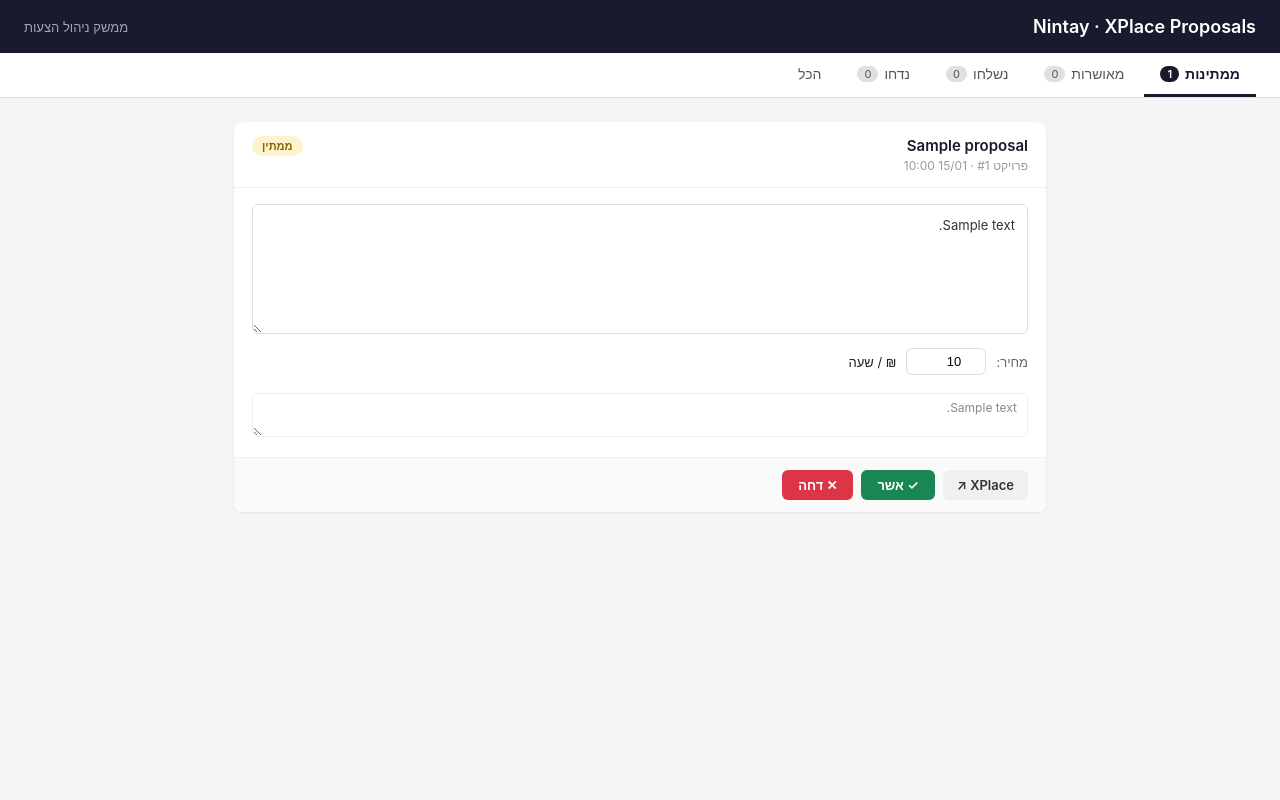
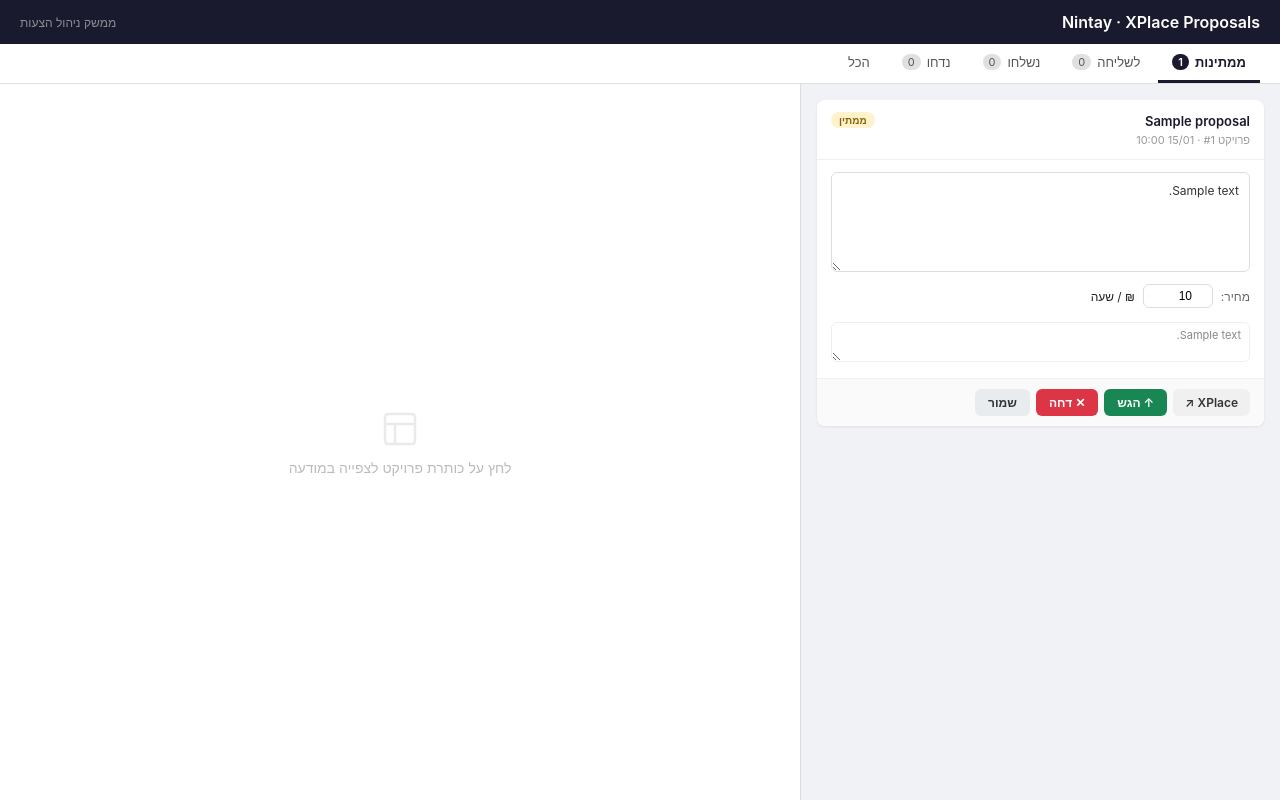
Before and after one commit to michalchemo/xplace-dashboard, a PHP site: page /index.php in a window 1280 px wide. Run offline with PHP 8.4, Linux system fonts and the light colour scheme; tables that the repository leaves empty hold one stand-in row (values such as "Sample post").

Commit message:
Dashboard v2: split layout, preview panel, fix dismiss, submit button, empty proposal support, withdrawals API

```diff
--- a/api/add_proposal.php
+++ b/api/add_proposal.php
@@ -17,7 +17,7 @@ if (!str_starts_with($auth, 'Bearer ') || trim(substr($auth, 7)) !== API_KEY) {
 // --- Input ---
 $body = json_decode(file_get_contents('php://input'), true);
 
-$required = ['project_id', 'project_title', 'project_url', 'proposal_text'];
+$required = ['project_id', 'project_title', 'project_url'];
 foreach ($required as $field) {
     if (empty($body[$field])) {
         http_response_code(400);
@@ -29,7 +29,7 @@ foreach ($required as $field) {
 $project_id    = trim($body['project_id']);
 $project_title = trim($body['project_title']);
 $project_url   = trim($body['project_url']);
-$proposal_text = trim($body['proposal_text']);
+$proposal_text = trim($body['proposal_text'] ?? '');   // optional — empty = pending review
 $price         = (int)($body['price'] ?? 200);
 $price_type    = $body['price_type'] ?? 'hourly';
 
--- a/index.php
+++ b/index.php
@@ -22,124 +22,163 @@ foreach (['pending','approved','dismissed','submitted'] as $s) {
 <title>Nintay — XPlace Proposals</title>
 <style>
   * { box-sizing: border-box; margin: 0; padding: 0; }
-  body { font-family: -apple-system, Arial, sans-serif; background: #f5f5f5; color: #222; }
+  body { font-family: -apple-system, Arial, sans-serif; background: #f0f2f5; color: #222; height: 100vh; display: flex; flex-direction: column; }
 
   header {
-    background: #1a1a2e; color: #fff; padding: 16px 24px;
-    display: flex; align-items: center; justify-content: space-between;
+    background: #1a1a2e; color: #fff; padding: 12px 20px;
+    display: flex; align-items: center; justify-content: space-between; flex-shrink: 0;
   }
-  header h1 { font-size: 18px; font-weight: 600; }
-  header span { font-size: 13px; opacity: .6; }
+  header h1 { font-size: 16px; font-weight: 600; }
 
   nav {
     background: #fff; border-bottom: 1px solid #e0e0e0;
-    padding: 0 24px; display: flex; gap: 4px;
+    padding: 0 20px; display: flex; gap: 4px; flex-shrink: 0;
   }
   nav a {
     display: inline-flex; align-items: center; gap: 6px;
-    padding: 12px 16px; text-decoration: none; color: #555;
-    font-size: 14px; border-bottom: 3px solid transparent;
+    padding: 10px 14px; text-decoration: none; color: #555;
+    font-size: 13px; border-bottom: 3px solid transparent;
   }
   nav a.active { color: #1a1a2e; border-bottom-color: #1a1a2e; font-weight: 600; }
   nav a .badge {
     background: #e0e0e0; color: #555; border-radius: 10px;
-    padding: 1px 7px; font-size: 11px;
+    padding: 1px 6px; font-size: 11px;
   }
   nav a.active .badge { background: #1a1a2e; color: #fff; }
 
-  .container { max-width: 860px; margin: 0 auto; padding: 24px; }
-  .empty { text-align: center; padding: 60px 0; color: #aaa; font-size: 15px; }
+  /* ── Main split layout ── */
+  .workspace {
+    display: flex; flex: 1; overflow: hidden;
+  }
 
+  /* Left: card list */
+  .card-list {
+    flex: 0 0 480px; overflow-y: auto; padding: 16px;
+    border-left: 1px solid #ddd;
+  }
+
+  /* Right: preview panel */
+  .preview-panel {
+    flex: 1; display: flex; flex-direction: column;
+    background: #fff; overflow: hidden;
+  }
+  .preview-empty {
+    flex: 1; display: flex; align-items: center; justify-content: center;
+    color: #bbb; font-size: 14px; flex-direction: column; gap: 10px;
+  }
+  .preview-empty svg { opacity: .3; }
+  .preview-header {
+    padding: 12px 16px; border-bottom: 1px solid #eee;
+    display: flex; align-items: center; justify-content: space-between; gap: 10px;
+    background: #fafafa; flex-shrink: 0;
+  }
+  .preview-header h3 { font-size: 14px; font-weight: 600; color: #1a1a2e; flex: 1; }
+  .preview-header a { font-size: 12px; color: #666; text-decoration: none; }
+  .preview-header a:hover { color: #1a1a2e; }
+  .preview-iframe {
+    flex: 1; border: none; width: 100%;
+  }
+
+  .empty { text-align: center; padding: 60px 0; color: #aaa; font-size: 14px; }
+
+  /* ── Cards ── */
   .card {
-    background: #fff; border-radius: 8px; margin-bottom: 16px;
-    box-shadow: 0 1px 3px rgba(0,0,0,.08);
-    overflow: hidden;
+    background: #fff; border-radius: 8px; margin-bottom: 12px;
+    box-shadow: 0 1px 3px rgba(0,0,0,.08); overflow: hidden;
+    transition: box-shadow .15s;
   }
+  .card.active-preview { box-shadow: 0 0 0 2px #1a1a2e; }
+
   .card-header {
-    padding: 14px 18px; display: flex; align-items: flex-start;
-    justify-content: space-between; gap: 12px; border-bottom: 1px solid #f0f0f0;
+    padding: 12px 14px; display: flex; align-items: flex-start;
+    justify-content: space-between; gap: 10px; border-bottom: 1px solid #f0f0f0;
   }
-  .card-header h2 { font-size: 15px; font-weight: 600; }
-  .card-header h2 a { color: #1a1a2e; text-decoration: none; }
-  .card-header h2 a:hover { text-decoration: underline; }
-  .card-header .meta { font-size: 12px; color: #999; margin-top: 3px; }
+  .card-title {
+    font-size: 13px; font-weight: 600; color: #1a1a2e;
+    cursor: pointer; text-decoration: none; display: block; line-height: 1.4;
+  }
+  .card-title:hover { text-decoration: underline; }
+  .card-meta { font-size: 11px; color: #999; margin-top: 3px; }
 
   .status-badge {
-    font-size: 11px; padding: 3px 10px; border-radius: 12px; white-space: nowrap;
-    font-weight: 600;
+    font-size: 10px; padding: 2px 8px; border-radius: 10px; white-space: nowrap; font-weight: 600;
   }
   .status-pending   { background: #fff3cd; color: #856404; }
   .status-approved  { background: #d1e7dd; color: #0a3622; }
   .status-dismissed { background: #f8d7da; color: #58151c; }
   .status-submitted { background: #d0e4ff; color: #084298; }
 
-  .card-body { padding: 16px 18px; }
+  .card-body { padding: 12px 14px; }
 
   textarea.proposal-text {
-    width: 100%; min-height: 130px; border: 1px solid #ddd; border-radius: 6px;
-    padding: 10px 12px; font-size: 13px; line-height: 1.6; resize: vertical;
-    font-family: inherit; color: #333;
-    direction: rtl;
+    width: 100%; min-height: 100px; border: 1px solid #ddd; border-radius: 6px;
+    padding: 8px 10px; font-size: 12px; line-height: 1.6; resize: vertical;
+    font-family: inherit; color: #333; direction: rtl;
   }
   textarea.proposal-text:focus { outline: none; border-color: #1a1a2e; }
+  textarea.proposal-text.placeholder-text { color: #aaa; font-style: italic; }
 
   .price-row {
-    display: flex; align-items: center; gap: 10px; margin: 10px 0;
-    font-size: 13px;
+    display: flex; align-items: center; gap: 8px; margin: 8px 0;
+    font-size: 12px;
   }
   .price-row input[type=number] {
-    width: 80px; border: 1px solid #ddd; border-radius: 6px;
-    padding: 5px 8px; font-size: 13px; text-align: center;
+    width: 70px; border: 1px solid #ddd; border-radius: 6px;
+    padding: 4px 6px; font-size: 12px; text-align: center;
   }
   .price-row label { color: #666; }
 
   textarea.notes-text {
-    width: 100%; min-height: 40px; border: 1px solid #eee; border-radius: 6px;
-    padding: 6px 10px; font-size: 12px; resize: vertical;
-    font-family: inherit; color: #888; margin-top: 8px;
-    direction: rtl;
+    width: 100%; min-height: 36px; border: 1px solid #eee; border-radius: 6px;
+    padding: 5px 8px; font-size: 11px; resize: vertical;
+    font-family: inherit; color: #888; margin-top: 6px; direction: rtl;
   }
-  textarea.notes-text:focus { outline: none; border-color: #bbb; }
 
   .card-footer {
-    padding: 12px 18px; display: flex; gap: 8px;
+    padding: 10px 14px; display: flex; gap: 6px; flex-wrap: wrap;
     border-top: 1px solid #f0f0f0; background: #fafafa;
   }
   button {
-    padding: 7px 16px; border: none; border-radius: 6px;
-    font-size: 13px; font-weight: 600; cursor: pointer;
+    padding: 6px 13px; border: none; border-radius: 6px;
+    font-size: 12px; font-weight: 600; cursor: pointer;
     font-family: inherit; transition: opacity .15s;
   }
   button:hover { opacity: .85; }
   button:disabled { opacity: .4; cursor: default; }
 
-  .btn-approve  { background: #198754; color: #fff; }
+  .btn-submit   { background: #198754; color: #fff; }
   .btn-dismiss  { background: #dc3545; color: #fff; }
   .btn-submitted{ background: #0d6efd; color: #fff; }
   .btn-restore  { background: #6c757d; color: #fff; }
+  .btn-save     { background: #e9ecef; color: #333; }
   .btn-xplace   { background: #f0f0f0; color: #333; text-decoration: none;
-                  display: inline-flex; align-items: center; padding: 7px 14px;
-                  border-radius: 6px; font-size: 13px; font-weight: 600; }
+                  display: inline-flex; align-items: center; padding: 6px 12px;
+                  border-radius: 6px; font-size: 12px; font-weight: 600; }
   .btn-xplace:hover { background: #e0e0e0; }
 
   .toast {
-    position: fixed; bottom: 24px; left: 50%; transform: translateX(-50%);
-    background: #1a1a2e; color: #fff; padding: 10px 22px;
-    border-radius: 20px; font-size: 13px; opacity: 0;
+    position: fixed; bottom: 20px; left: 50%; transform: translateX(-50%);
+    background: #1a1a2e; color: #fff; padding: 8px 20px;
+    border-radius: 20px; font-size: 12px; opacity: 0;
     transition: opacity .3s; pointer-events: none; z-index: 999;
   }
   .toast.show { opacity: 1; }
+
+  @media (max-width: 900px) {
+    .preview-panel { display: none; }
+    .card-list { flex: 1; }
+  }
 </style>
 </head>
 <body>
 
 <header>
   <h1>Nintay · XPlace Proposals</h1>
-  <span>ממשק ניהול הצעות</span>
+  <span style="font-size:12px;opacity:.5">ממשק ניהול הצעות</span>
 </header>
 
 <nav>
-  <?php foreach (['pending'=>'ממתינות','approved'=>'מאושרות','submitted'=>'נשלחו','dismissed'=>'נדחו','all'=>'הכל'] as $s => $label): ?>
+  <?php foreach (['pending'=>'ממתינות','approved'=>'לשליחה','submitted'=>'נשלחו','dismissed'=>'נדחו','all'=>'הכל'] as $s => $label): ?>
     <a href="?status=<?= $s ?>" class="<?= $filter===$s ? 'active' : '' ?>">
       <?= $label ?>
       <?php if ($s !== 'all'): ?>
@@ -149,32 +188,38 @@ foreach (['pending','approved','dismissed','submitted'] as $s) {
   <?php endforeach; ?>
 </nav>
 
-<div class="container">
+<div class="workspace">
+
+  <!-- Left: card list -->
+  <div class="card-list">
     <?php if (empty($rows)): ?>
       <div class="empty">אין הצעות ב<?= htmlspecialchars($filter) ?></div>
     <?php else: ?>
-  <?php foreach ($rows as $row): ?>
+      <?php foreach ($rows as $row):
+        $isPlaceholder = ($row['proposal_text'] === 'ממתין לסקירה' || $row['proposal_text'] === '');
+      ?>
       <div class="card" id="card-<?= $row['id'] ?>">
 
         <div class="card-header">
-      <div>
-        <h2>
-          <a href="<?= htmlspecialchars($row['project_url']) ?>" target="_blank">
+          <div style="flex:1;min-width:0">
+            <span class="card-title"
+                  onclick="loadPreview(<?= $row['id'] ?>, '<?= addslashes(htmlspecialchars($row['project_url'])) ?>', '<?= addslashes(htmlspecialchars($row['project_title'])) ?>')">
               <?= htmlspecialchars($row['project_title']) ?>
-          </a>
-        </h2>
-        <div class="meta">
+            </span>
+            <div class="card-meta">
               פרויקט #<?= htmlspecialchars($row['project_id']) ?> ·
               <?= date('d/m H:i', strtotime($row['created_at'])) ?>
             </div>
           </div>
           <span class="status-badge status-<?= $row['status'] ?>">
-        <?= ['pending'=>'ממתין','approved'=>'מאושר','dismissed'=>'נדחה','submitted'=>'נשלח'][$row['status']] ?>
+            <?= ['pending'=>'ממתין','approved'=>'לשליחה','dismissed'=>'נדחה','submitted'=>'נשלח'][$row['status']] ?>
           </span>
         </div>
 
         <div class="card-body">
-      <textarea class="proposal-text" data-id="<?= $row['id'] ?>"><?= htmlspecialchars($row['proposal_text']) ?></textarea>
+          <textarea class="proposal-text<?= $isPlaceholder ? ' placeholder-text' : '' ?>"
+                    data-id="<?= $row['id'] ?>"
+                    onfocus="clearPlaceholder(this)"><?= htmlspecialchars($row['proposal_text']) ?></textarea>
 
           <div class="price-row">
             <label>מחיר:</label>
@@ -191,15 +236,17 @@ foreach (['pending','approved','dismissed','submitted'] as $s) {
           <a class="btn-xplace" href="<?= htmlspecialchars($row['project_url']) ?>" target="_blank">XPlace ↗</a>
 
           <?php if ($row['status'] === 'pending'): ?>
-        <button class="btn-approve"  onclick="doAction(<?= $row['id'] ?>, 'approve')">✓ אשר</button>
-        <button class="btn-dismiss"  onclick="doAction(<?= $row['id'] ?>, 'dismiss')">✕ דחה</button>
+            <button class="btn-submit"  onclick="doAction(<?= $row['id'] ?>, 'approve')">↑ הגש</button>
+            <button class="btn-dismiss" onclick="doAction(<?= $row['id'] ?>, 'dismiss')">✕ דחה</button>
+            <button class="btn-save"    onclick="doAction(<?= $row['id'] ?>, 'save')">שמור</button>
 
           <?php elseif ($row['status'] === 'approved'): ?>
-        <button class="btn-submitted" onclick="doAction(<?= $row['id'] ?>, 'submitted')">סמן כנשלח</button>
+            <button class="btn-submitted" onclick="doAction(<?= $row['id'] ?>, 'submitted')">✓ סמן כנשלח</button>
             <button class="btn-dismiss"   onclick="doAction(<?= $row['id'] ?>, 'dismiss')">✕ דחה</button>
+            <button class="btn-save"      onclick="doAction(<?= $row['id'] ?>, 'save')">שמור</button>
 
           <?php elseif (in_array($row['status'], ['dismissed','submitted'])): ?>
-        <button class="btn-restore" onclick="doAction(<?= $row['id'] ?>, 'restore')">החזר לממתינות</button>
+            <button class="btn-restore" onclick="doAction(<?= $row['id'] ?>, 'restore')">↩ החזר לממתינות</button>
           <?php endif; ?>
         </div>
 
@@ -208,14 +255,59 @@ foreach (['pending','approved','dismissed','submitted'] as $s) {
     <?php endif; ?>
   </div>
 
+  <!-- Right: preview panel -->
+  <div class="preview-panel" id="previewPanel">
+    <div class="preview-empty" id="previewEmpty">
+      <svg width="40" height="40" viewBox="0 0 24 24" fill="none" stroke="currentColor" stroke-width="1.5">
+        <rect x="3" y="3" width="18" height="18" rx="2"/><line x1="3" y1="9" x2="21" y2="9"/>
+        <line x1="9" y1="21" x2="9" y2="9"/>
+      </svg>
+      לחץ על כותרת פרויקט לצפייה במודעה
+    </div>
+    <div id="previewContent" style="display:none;flex:1;flex-direction:column;overflow:hidden">
+      <div class="preview-header">
+        <h3 id="previewTitle"></h3>
+        <a id="previewLink" href="#" target="_blank">פתח בטאב ↗</a>
+      </div>
+      <iframe class="preview-iframe" id="previewIframe" src="about:blank"
+              sandbox="allow-scripts allow-same-origin allow-forms"></iframe>
+    </div>
+  </div>
+
+</div>
+
 <div class="toast" id="toast"></div>
 
 <script>
-function showToast(msg) {
+function showToast(msg, color) {
   const t = document.getElementById('toast');
   t.textContent = msg;
+  t.style.background = color || '#1a1a2e';
   t.classList.add('show');
   setTimeout(() => t.classList.remove('show'), 2200);
+}
+
+function clearPlaceholder(el) {
+  if (el.classList.contains('placeholder-text')) {
+    el.value = '';
+    el.classList.remove('placeholder-text');
+  }
+}
+
+function loadPreview(id, url, title) {
+  // Highlight active card
+  document.querySelectorAll('.card').forEach(c => c.classList.remove('active-preview'));
+  const card = document.getElementById('card-' + id);
+  if (card) card.classList.add('active-preview');
+
+  // Show preview
+  document.getElementById('previewEmpty').style.display   = 'none';
+  const content = document.getElementById('previewContent');
+  content.style.display = 'flex';
+  document.getElementById('previewTitle').textContent = title;
+  const link = document.getElementById('previewLink');
+  link.href = url;
+  document.getElementById('previewIframe').src = url;
 }
 
 function doAction(id, action) {
@@ -223,32 +315,37 @@ function doAction(id, action) {
   const price = document.querySelector(`.price-input[data-id="${id}"]`)?.value ?? 200;
   const notes = document.querySelector(`.notes-text[data-id="${id}"]`)?.value ?? '';
 
-  const body  = new URLSearchParams({ action, id, proposal_text: text, price, notes });
+  const body = new URLSearchParams({ action, id, proposal_text: text, price, notes });
 
   fetch('action.php', { method: 'POST', body })
-    .then(r => r.json())
+    .then(async r => {
+      const text = await r.text();
+      try { return JSON.parse(text); }
+      catch { throw new Error(text.substring(0, 150)); }
+    })
     .then(data => {
       if (data.ok) {
         const msgs = {
-          approve:   '✓ הצעה אושרה',
-          dismiss:   '✕ הצעה נדחתה',
+          approve:   '↑ הועבר לתור השליחה',
+          dismiss:   '✕ נדחה — יוסר מ-XPlace בריצה הבאה',
           submitted: '✓ סומן כנשלח',
           restore:   '↩ הוחזר לממתינות',
+          save:      '✓ נשמר',
         };
         showToast(msgs[action] ?? 'עודכן');
-
-        // Fade out and remove the card after a short delay
+        if (action !== 'save') {
           const card = document.getElementById('card-' + id);
           if (card) {
             card.style.transition = 'opacity .4s';
             card.style.opacity    = '0';
             setTimeout(() => card.remove(), 450);
           }
+        }
       } else {
         alert('שגיאה: ' + (data.error ?? 'unknown'));
       }
     })
-    .catch(() => alert('שגיאת רשת'));
+    .catch(err => alert('שגיאת רשת:\n' + err.message));
 }
 </script>
 </body>
```
Also changed, not shown: action.php (+19 -3 lines), api/get_withdrawals.php (added, +21 -0 lines), api/migrate.php (added, +34 -0 lines). Lines whose indentation alone changed are shown as unchanged.
